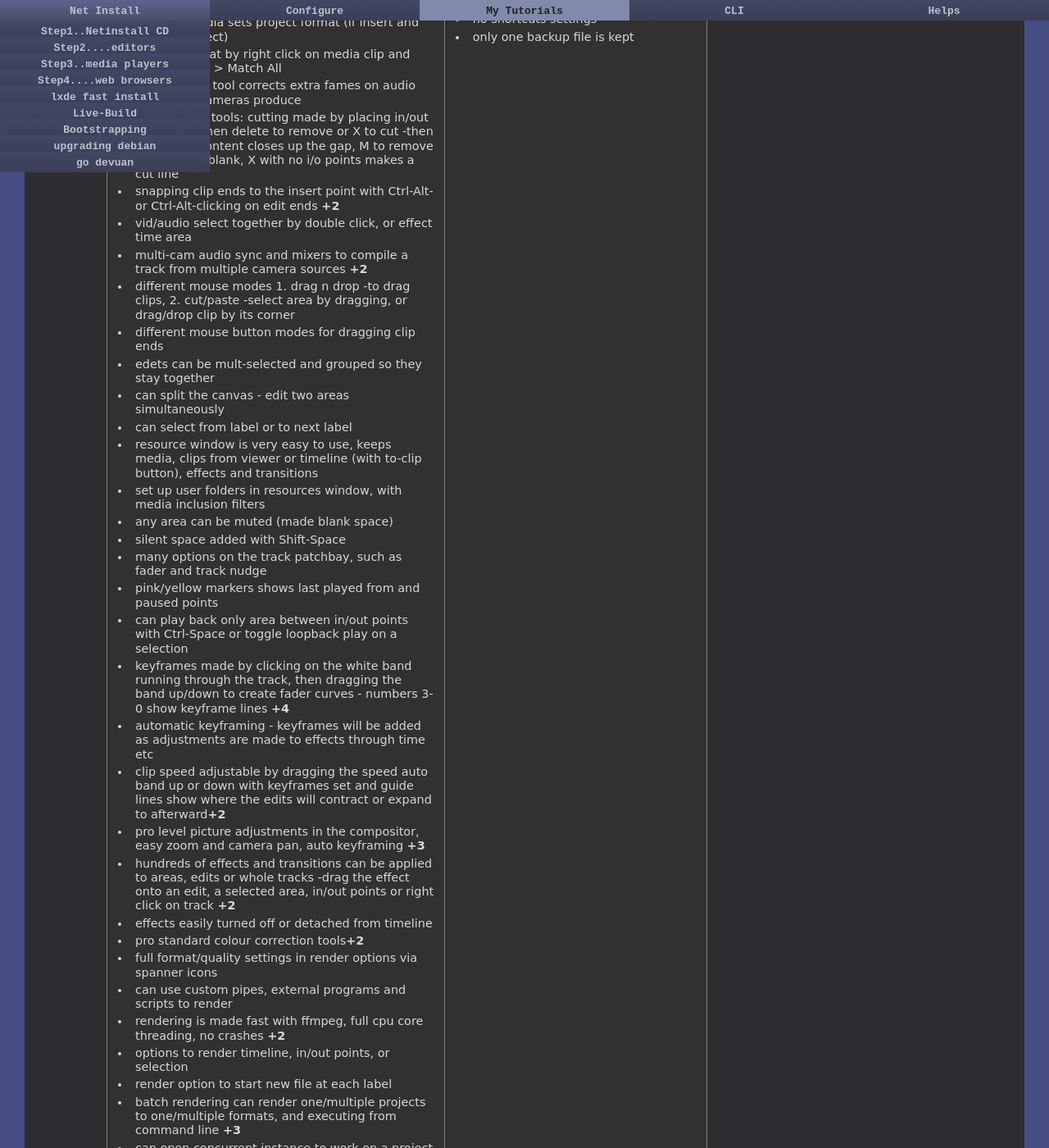
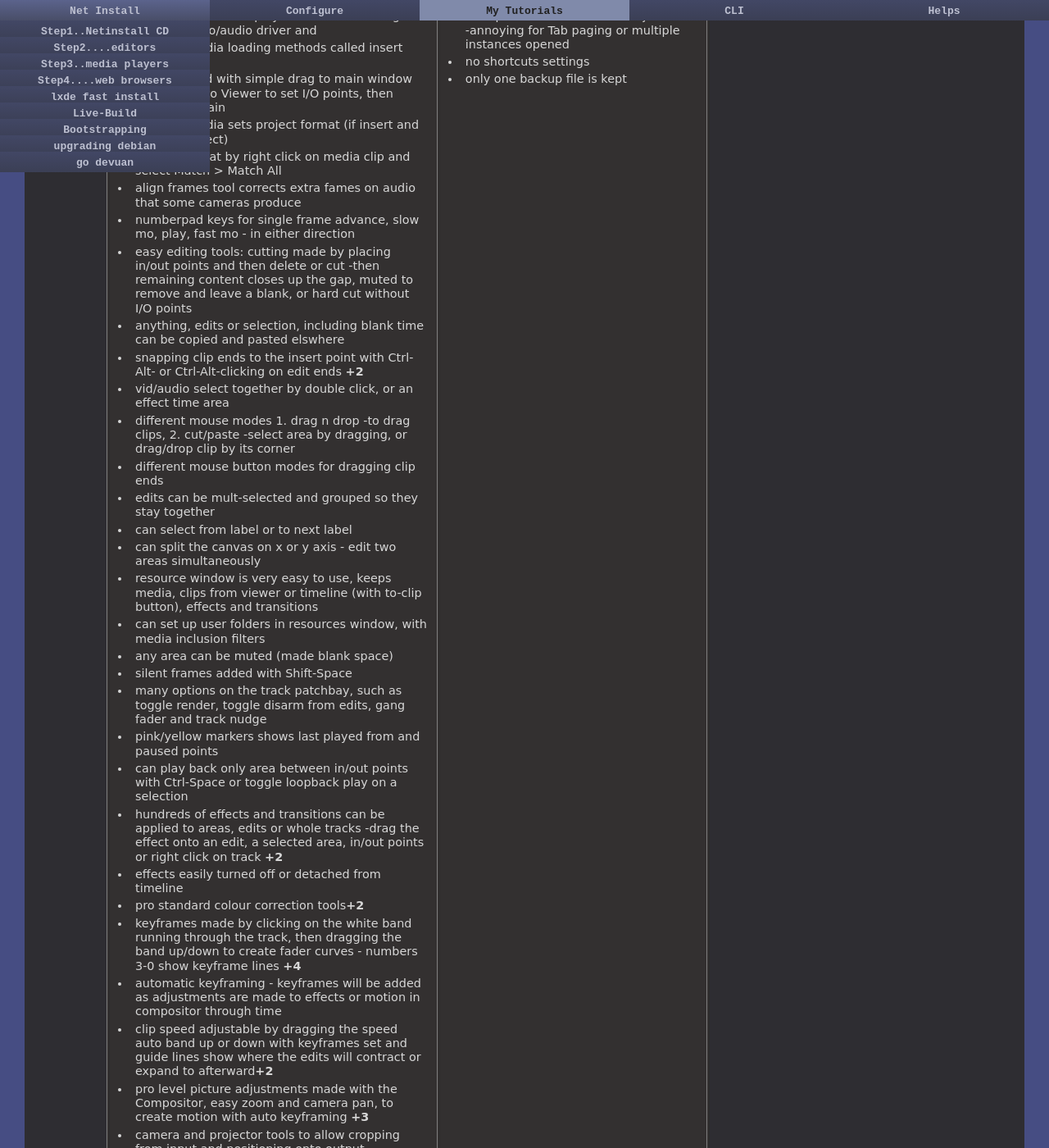
Before and after one commit to dquinton/debian-install, a Jekyll site: the page built from tutorial/04b-video-editors.html, in a window 1280 px wide and 1400 px high, scrolled down 4198 px. Shown: the whole window at 82% size. Built offline with Jekyll 4.4.1, drawn with Linux system fonts in a browser that asks for light colours; some of the changed text lies outside the part shown.

Commit message:
updating cin

```diff
--- a/tutorial/04b-video-editors.html
+++ b/tutorial/04b-video-editors.html
@@ -220,37 +220,42 @@
 <li>not a program for movie editing beginners -ui is perhaps more confusing</td></tr>
 
 
-<tr><td><span style="font-size: 1.3em;font-weight: bold; ">cinelerra (GG)</span> &nbsp;&nbsp;&nbsp;&nbsp;68-3 =65</td>
+<tr><td><span style="font-size: 1.3em;font-weight: bold; ">cinelerra (GG)</span> &nbsp;&nbsp;&nbsp;&nbsp;66-3 =63</td>
 <td></td></tr>
 
-<tr><td><ul><li>multiple options for playback, recording etc
+<tr><td><ul>
+<li>multiple options for playbacka and recording such as video/audio driver and
 <li>multiple media loading methods called insert strategies
+<li>media added with simple drag to main window or loaded into Viewer to set I/O points, then spliced to main
 <li>inserted media sets project format (if insert and replace project)
 <li>can set format by right click on media clip and select Match > Match All
 <li>align frames tool corrects extra fames on audio that some cameras produce
-<li>easy editing tools: cutting made by placing in/out points and then delete to remove or X to cut -then remaining content closes up the gap, M to remove and leave a blank, X with no i/o points makes a cut line
+<li>numberpad keys for single frame advance, slow mo, play, fast mo - in either direction
+<li>easy editing tools: cutting made by placing in/out points and then delete or cut -then remaining content closes up the gap, muted to remove and leave a blank, or hard cut without I/O points
+<li>anything, edits or selection, including blank time can be copied and pasted elswhere
 <li>snapping clip ends to the insert point with Ctrl-Alt-</> or Ctrl-Alt-clicking on edit ends <b>+2</b>
-<li>vid/audio select together by double click, or effect time area
-<li>multi-cam audio sync and mixers to compile a track from multiple camera sources <b>+2</b>
+<li>vid/audio select together by double click, or an effect time area
 <li>different mouse modes 1. drag n drop -to drag clips, 2. cut/paste -select area by dragging, or drag/drop clip by its corner
 <li>different mouse button modes for dragging clip ends
-<li>edets can be mult-selected and grouped so they stay together
-<li>can split the canvas - edit two areas simultaneously
+<li>edits can be mult-selected and grouped so they stay together
 <li>can select from label or to next label
+<li>can split the canvas on x or y axis - edit two areas simultaneously
 <li>resource window is very easy to use, keeps media, clips from viewer or timeline (with to-clip button), effects and transitions
-<li>set up user folders in resources window, with media inclusion filters
+<li>can set up user folders in resources window, with media inclusion filters
 <li>any area can be muted (made blank space)
-<li>silent space added with Shift-Space
-<li>many options on the track patchbay, such as fader and track nudge
+<li>silent frames added with Shift-Space
+<li>many options on the track patchbay, such as toggle render, toggle disarm from edits, gang fader and track nudge
 <li>pink/yellow markers shows last played from and paused points
 <li>can play back only area between in/out points with Ctrl-Space or toggle loopback play on a selection
-<li>keyframes made by clicking on the white band running through the track, then dragging the band up/down to create fader curves - numbers 3-0 show keyframe lines <b>+4</b>
-<li>automatic keyframing - keyframes will be added as adjustments are made to effects through time etc
-<li>clip speed adjustable by dragging  the speed auto band up or down with keyframes set and guide lines show where the edits will contract or expand to afterward<b>+2</b>
-<li>pro level picture adjustments in the compositor, easy zoom and camera pan, auto keyframing <b>+3</b>
 <li>hundreds of effects and transitions can be applied to areas, edits or whole tracks -drag the effect onto an edit, a selected area, in/out points or right click on track <b>+2</b>
 <li>effects easily turned off or detached from timeline
 <li>pro standard colour correction tools<b>+2</b>
+<li>keyframes made by clicking on the white band running through the track, then dragging the band up/down to create fader curves - numbers 3-0 show keyframe lines <b>+4</b>
+<li>automatic keyframing - keyframes will be added as adjustments are made to effects or motion in compositor through time
+<li>clip speed adjustable by dragging  the speed auto band up or down with keyframes set and guide lines show where the edits will contract or expand to afterward<b>+2</b>
+<li>pro level picture adjustments made with the Compositor, easy zoom and camera pan, to create motion with auto keyframing <b>+3</b>
+<li>camera and projector tools to allow cropping from input and positioning onto output
+<li>masks added of simple shapes which can be reshaped with endless nodes, made fadable to cover anything on output
 <li>full format/quality settings in render options via spanner icons
 <li>can use custom pipes, external programs and scripts to render
 <li>rendering is made fast with ffmpeg, full cpu core threading, no crashes <b>+2</b>
@@ -261,17 +266,15 @@
 <li>can insert saved projects (sequences) by loading their xml files onto timeline or into resource window as a clips
 <li>imported sequences can be focused alone on the timeline so that the project's original tracks and effects can be looked into, adjusted, and packed up again <b>+2</b>
 <li>Inter-view mode opened with middle click on a media icon - the enlarged thumb shows how much of and where the clip is used on the timeline
-<li>mixers for combining footage from multiple cameras
-<li>multiple track auto alignment by audio wave form
+<li>multi-cam audio sync and mixers to compile a track from multiple camera sources <b>+2</b>
 <li>DVD render, using labels for chapters, and Blueray render
-<li>live video/audio capture
+<li>live video/audio capture from various sources including screen capture
 <li>subtitles editor (for DVD) and Title effect for burning in subtitles <b>+2</b>
 <li>layout is clear and uncluttered, good toolbar
 <li>can set selection area colour inversion
 <li>colour of clip bars on timeline can be set
 <li>saving the project does not interrupt playback or cause crash
 <li>fast shortcuts for saving (S), undo (Z), copy, cut and paste (C,X,V), mute (M), show full timeline (F)
-<li>numberpad keys for single frame advance, slow mo, play, fast mo - in either direction
 <br><br><br>
 There are actually more positives than what are on this list as there are many technical features that I haven't grasped yet or needed myself - the score would go over 100 easily.
 </td>
--- a/tutorial/04c-cinelerra.html
+++ b/tutorial/04c-cinelerra.html
@@ -632,8 +632,11 @@
 <h3>Warping video</h3>
 <ul>
 <li><b>Lens</b> adjust Radius, Center X and Y to create a book page flip effect and use auto keyframing with projector to have the picture flip into view
+</ul>
 
-</ul>
+<br>
+Note that the Show Tool button can hide tool windows and if they don't pop up its because you pressed this before while it was open.
+
 
 
 
```
